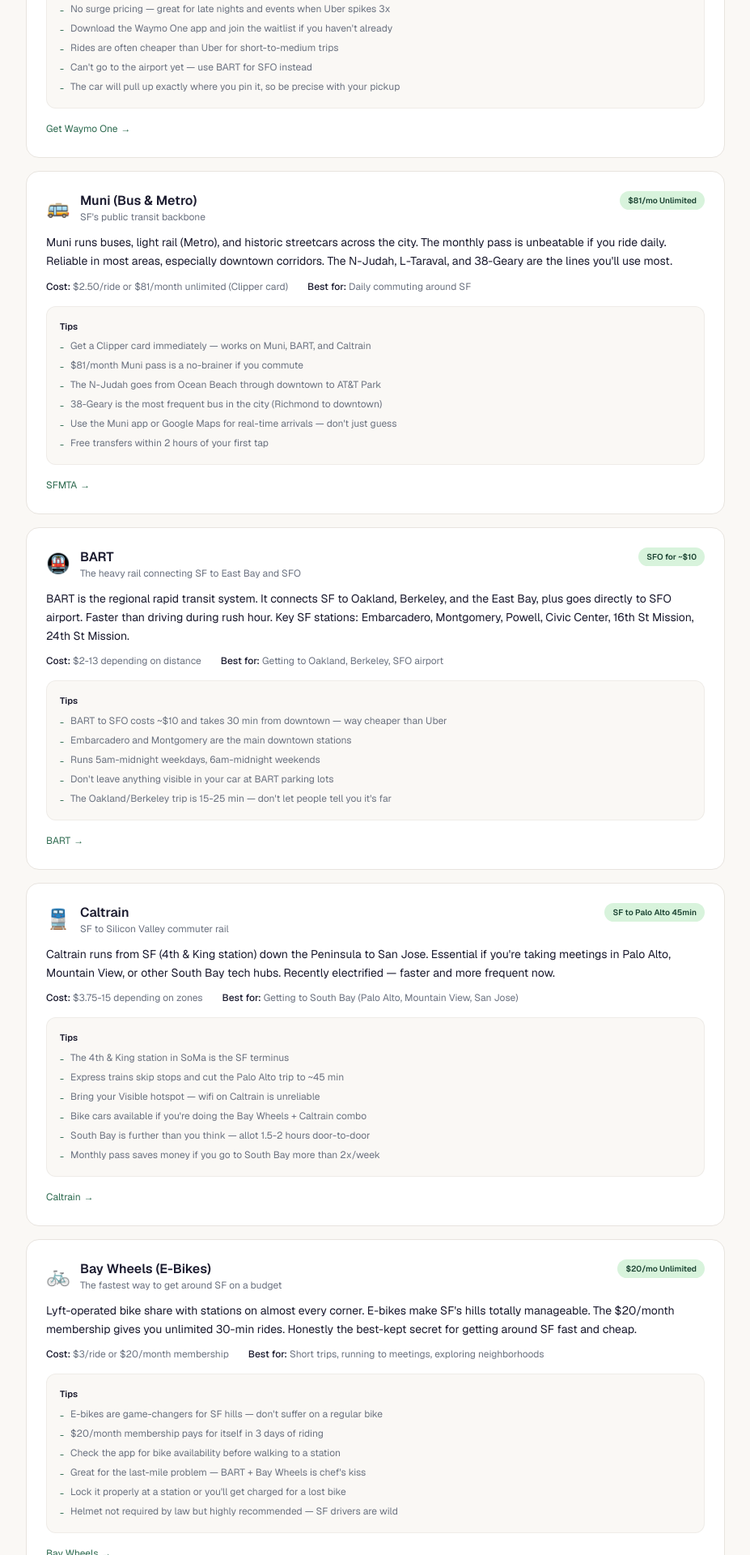
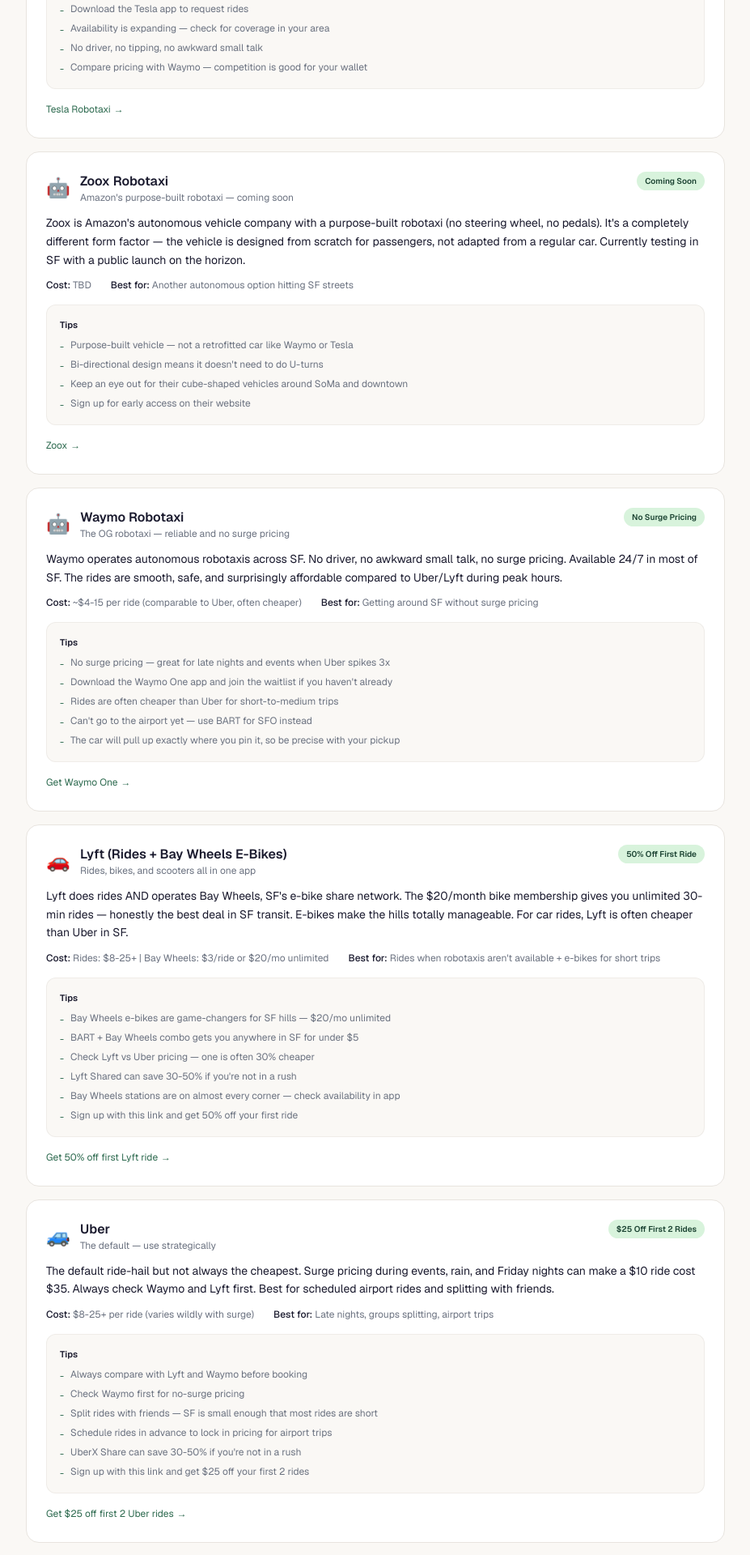
Before and after one commit to iharnoor/BudgetSF, a Next.js app: page /transport in a window 1280 px wide. Shown: the part 680-2600 px from the top of the page at 81% size, without its empty margins (176-1103 px from the left). Built offline with nearby package versions, Linux system fonts and the light colour scheme.

Commit message:
Add Tesla Robotaxi, Zoox, Lyft/Uber referral links to transport page
New order: Tesla Robotaxi, Zoox (coming soon), Waymo, Lyft (rides +
Bay Wheels with 50% off referral), Uber ($25 off referral), Muni, BART,
Caltrain, Walking.

Co-Authored-By: Claude Opus 4.6 (1M context) <noreply@anthropic.com>

```diff
--- a/src/app/transport/page.tsx
+++ b/src/app/transport/page.tsx
@@ -16,10 +16,47 @@ type TransportMode = {
 };
 
 const TRANSPORT_MODES: TransportMode[] = [
+  // === Robotaxis ===
+  {
+    name: "Tesla Robotaxi",
+    icon: "🚘",
+    tagline: "Tesla's autonomous ride-hailing — now in SF",
+    cost: "Varies (check the app for pricing)",
+    bestFor: "Autonomous rides in a Tesla",
+    description:
+      "Tesla's Robotaxi service is rolling out in SF. Hail a self-driving Tesla from the app. The future of ride-hailing from the company that's been building towards this for years.",
+    tips: [
+      "Download the Tesla app to request rides",
+      "Availability is expanding — check for coverage in your area",
+      "No driver, no tipping, no awkward small talk",
+      "Compare pricing with Waymo — competition is good for your wallet",
+    ],
+    link: "https://www.tesla.com/robotaxi",
+    linkLabel: "Tesla Robotaxi",
+    highlight: "New in SF",
+  },
+  {
+    name: "Zoox Robotaxi",
+    icon: "🤖",
+    tagline: "Amazon's purpose-built robotaxi — coming soon",
+    cost: "TBD",
+    bestFor: "Another autonomous option hitting SF streets",
+    description:
+      "Zoox is Amazon's autonomous vehicle company with a purpose-built robotaxi (no steering wheel, no pedals). It's a completely different form factor — the vehicle is designed from scratch for passengers, not adapted from a regular car. Currently testing in SF with a public launch on the horizon.",
+    tips: [
+      "Purpose-built vehicle — not a retrofitted car like Waymo or Tesla",
+      "Bi-directional design means it doesn't need to do U-turns",
+      "Keep an eye out for their cube-shaped vehicles around SoMa and downtown",
+      "Sign up for early access on their website",
+    ],
+    link: "https://zoox.com",
+    linkLabel: "Zoox",
+    highlight: "Coming Soon",
+  },
   {
     name: "Waymo Robotaxi",
     icon: "🤖",
-    tagline: "The future is here and it's budget-friendly",
+    tagline: "The OG robotaxi — reliable and no surge pricing",
     cost: "~$4-15 per ride (comparable to Uber, often cheaper)",
     bestFor: "Getting around SF without surge pricing",
     description:
@@ -35,6 +72,50 @@ const TRANSPORT_MODES: TransportMode[] = [
     linkLabel: "Get Waymo One",
     highlight: "No Surge Pricing",
   },
+
+  // === Rideshare & Bikes ===
+  {
+    name: "Lyft (Rides + Bay Wheels E-Bikes)",
+    icon: "🚗",
+    tagline: "Rides, bikes, and scooters all in one app",
+    cost: "Rides: $8-25+ | Bay Wheels: $3/ride or $20/mo unlimited",
+    bestFor: "Rides when robotaxis aren't available + e-bikes for short trips",
+    description:
+      "Lyft does rides AND operates Bay Wheels, SF's e-bike share network. The $20/month bike membership gives you unlimited 30-min rides — honestly the best deal in SF transit. E-bikes make the hills totally manageable. For car rides, Lyft is often cheaper than Uber in SF.",
+    tips: [
+      "Bay Wheels e-bikes are game-changers for SF hills — $20/mo unlimited",
+      "BART + Bay Wheels combo gets you anywhere in SF for under $5",
+      "Check Lyft vs Uber pricing — one is often 30% cheaper",
+      "Lyft Shared can save 30-50% if you're not in a rush",
+      "Bay Wheels stations are on almost every corner — check availability in app",
+      "Sign up with this link and get 50% off your first ride",
+    ],
+    link: "https://www.lyft.com/i/HARNOOR348519?utm_medium=2pi_iacc",
+    linkLabel: "Get 50% off first Lyft ride",
+    highlight: "50% Off First Ride",
+  },
+  {
+    name: "Uber",
+    icon: "🚙",
+    tagline: "The default — use strategically",
+    cost: "$8-25+ per ride (varies wildly with surge)",
+    bestFor: "Late nights, groups splitting, airport trips",
+    description:
+      "The default ride-hail but not always the cheapest. Surge pricing during events, rain, and Friday nights can make a $10 ride cost $35. Always check Waymo and Lyft first. Best for scheduled airport rides and splitting with friends.",
+    tips: [
+      "Always compare with Lyft and Waymo before booking",
+      "Check Waymo first for no-surge pricing",
+      "Split rides with friends — SF is small enough that most rides are short",
+      "Schedule rides in advance to lock in pricing for airport trips",
+      "UberX Share can save 30-50% if you're not in a rush",
+      "Sign up with this link and get $25 off your first 2 rides",
+    ],
+    link: "https://referrals.uber.com/refer?id=q3bjmq31be1h",
+    linkLabel: "Get $25 off first 2 Uber rides",
+    highlight: "$25 Off First 2 Rides",
+  },
+
+  // === Public Transit ===
   {
     name: "Muni (Bus & Metro)",
     icon: "🚌",
@@ -93,43 +174,6 @@ const TRANSPORT_MODES: TransportMode[] = [
     link: "https://www.caltrain.com",
     linkLabel: "Caltrain",
     highlight: "SF to Palo Alto 45min",
-  },
-  {
-    name: "Bay Wheels (E-Bikes)",
-    icon: "🚲",
-    tagline: "The fastest way to get around SF on a budget",
-    cost: "$3/ride or $20/month membership",
-    bestFor: "Short trips, running to meetings, exploring neighborhoods",
-    description:
-      "Lyft-operated bike share with stations on almost every corner. E-bikes make SF's hills totally manageable. The $20/month membership gives you unlimited 30-min rides. Honestly the best-kept secret for getting around SF fast and cheap.",
-    tips: [
-      "E-bikes are game-changers for SF hills — don't suffer on a regular bike",
-      "$20/month membership pays for itself in 3 days of riding",
-      "Check the app for bike availability before walking to a station",
-      "Great for the last-mile problem — BART + Bay Wheels is chef's kiss",
-      "Lock it properly at a station or you'll get charged for a lost bike",
-      "Helmet not required by law but highly recommended — SF drivers are wild",
-    ],
-    link: "https://www.lyft.com/bikes/bay-wheels",
-    linkLabel: "Bay Wheels",
-    highlight: "$20/mo Unlimited",
-  },
-  {
-    name: "Uber / Lyft",
-    icon: "🚗",
-    tagline: "You know what it is — but use strategically",
-    cost: "$8-25+ per ride (varies wildly)",
-    bestFor: "Late nights, groups splitting, when transit doesn't work",
-    description:
-      "The default but not always the cheapest. Surge pricing during events, rain, and Friday nights can make a $10 ride cost $35. Use strategically — check Waymo first, and consider Muni or BART for predictable trips.",
-    tips: [
-      "Always compare Uber vs Lyft pricing — one is often 30% cheaper",
-      "Check Waymo first for no-surge pricing",
-      "Split rides with friends — SF is small enough that most rides are short",
-      "Schedule rides in advance to lock in pricing for airport trips",
-      "UberX Share / Lyft Shared can save 30-50% if you're not in a rush",
-    ],
-    highlight: "Compare First",
   },
   {
     name: "Walking",
```
